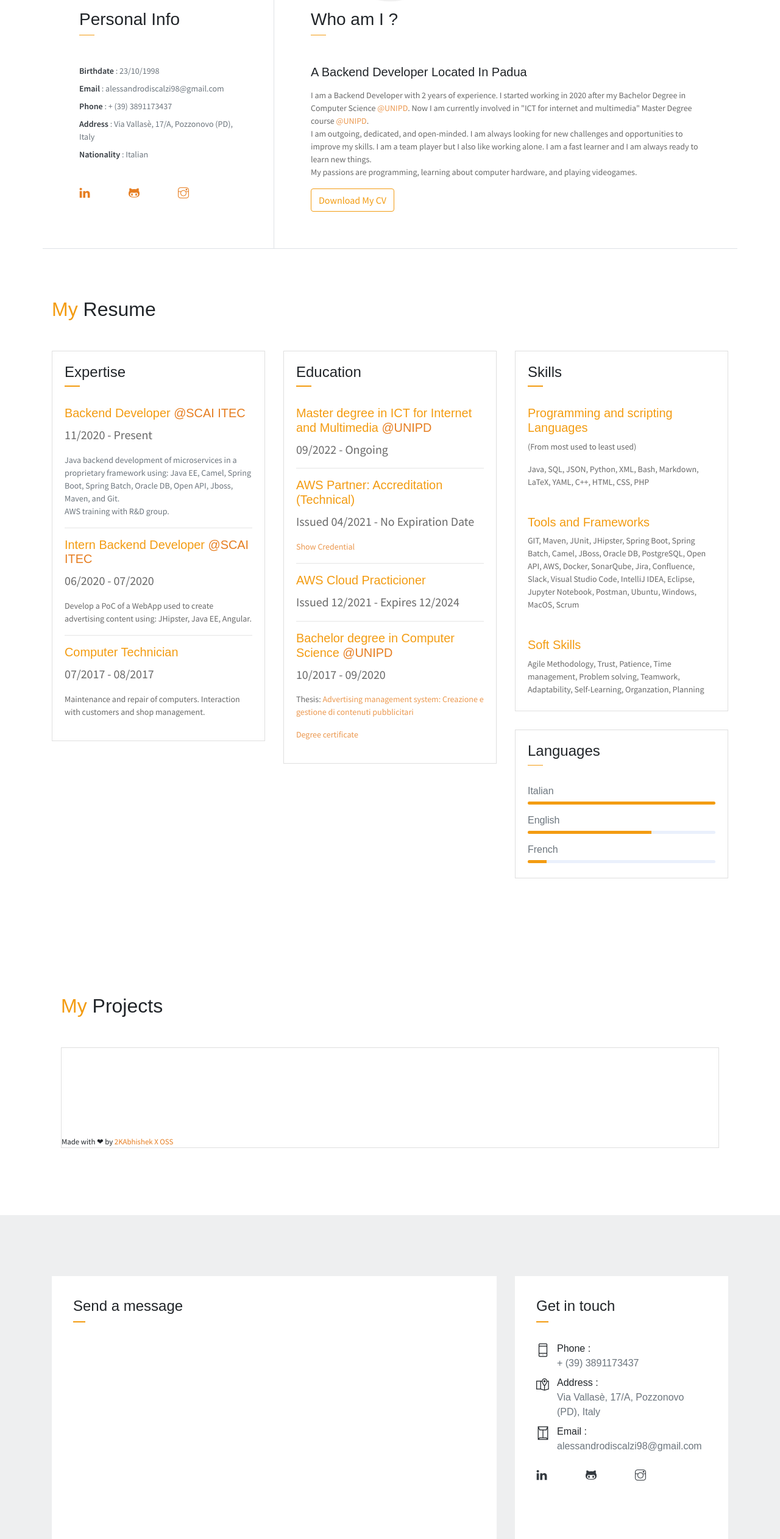
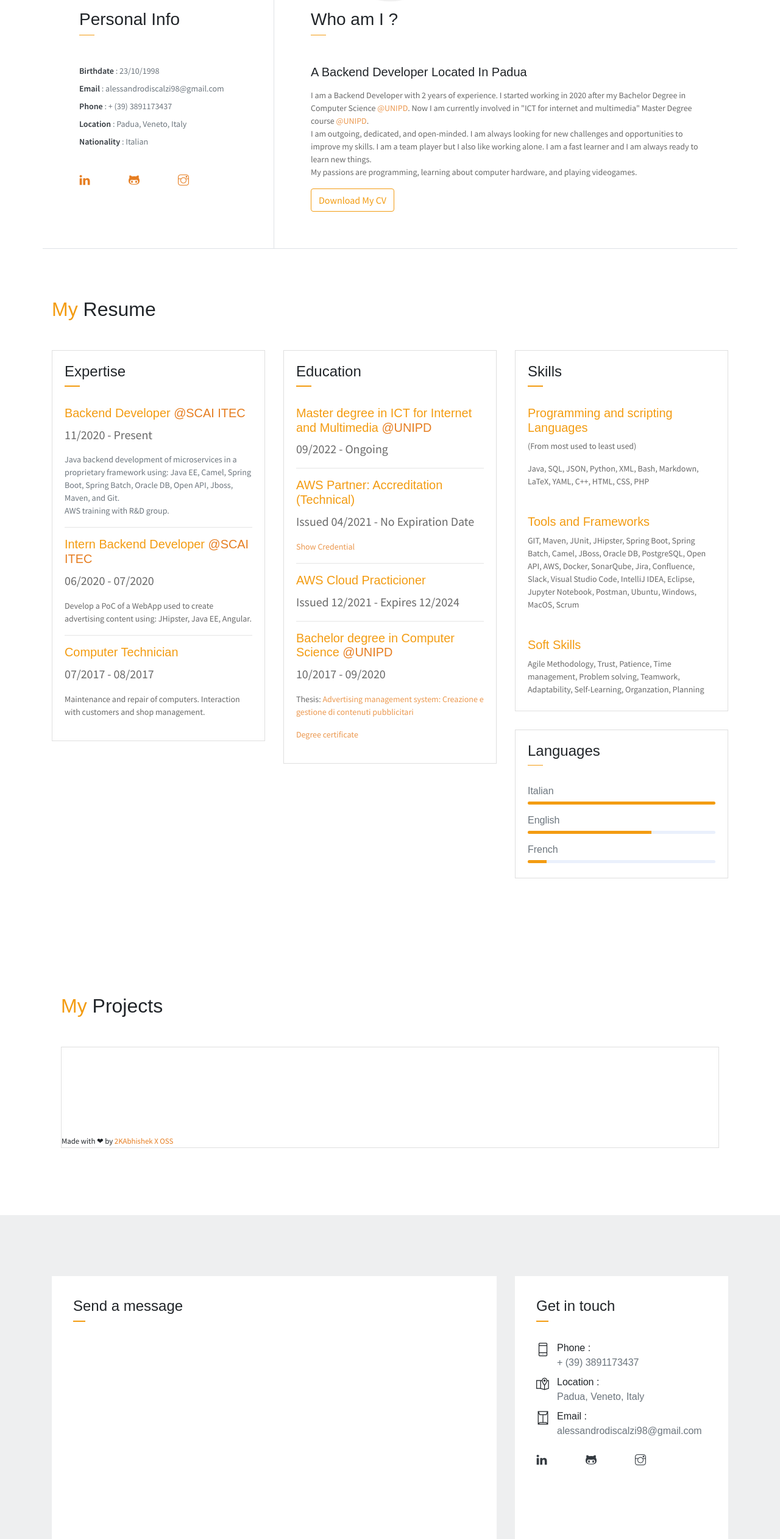
Before and after one commit to wuxyel123/MyPortfolio, a website: page public_html/index.html in a window 1280 px wide. Shown: the part 762-3285 px from the top of the page at 61% size. Drawn offline with nearby package versions, Linux system fonts and the light colour scheme; no server answers; a script that the page names is missing; some icons are missing.

Commit message:
Changed address to location

```diff
--- a/public_html/index.html
+++ b/public_html/index.html
@@ -5,6 +5,7 @@
     <meta name="viewport" content="width=device-width, initial-scale=1, shrink-to-fit=no">
     <meta name="description" content="Alessandro Discalzi CV and portfolio.">
     <meta name="author" content="Alessandro Discalzi">
+    <link rel="icon" href="assets/imgs/favicon.png" type="image/png"/>
     <title>Alessandro Discalzi</title>
     <!-- font icons -->
     <link rel="stylesheet" href="assets/vendors/themify-icons/css/themify-icons.css">
@@ -84,7 +85,7 @@
                     <li><span>Birthdate</span> : 23/10/1998</li>
                     <li><span>Email</span> : alessandrodiscalzi98@gmail.com</li>
                     <li><span>Phone</span> : + (39) 3891173437</li>
-                    <li><span>Address</span> :  Via Vallasè, 17/A, Pozzonovo (PD), Italy</li>
+                    <li><span>Location</span> :  Padua, Veneto, Italy</li>
                     <li><span>Nationality</span> : Italian </li>
                 </ul>
                 <ul class="social-icons pt-3">
@@ -284,7 +285,7 @@
                                 <em class="ti-map-alt icon-md"></em>
                             </div>
                             <div class="col-10">
-                                <h6 class="d-inline">Address :<br> <span class="text-muted">Via Vallasè, 17/A, Pozzonovo (PD), Italy</span></h6>
+                                <h6 class="d-inline">Location :<br> <span class="text-muted">Padua, Veneto, Italy</span></h6>
                             </div>
                         </div>
                         <div class="row mb-2">
```
Also changed, not shown: public_html/assets/imgs/favicon.png (added), 3 other files.
